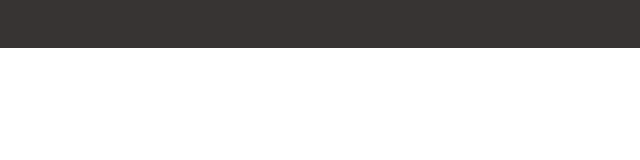
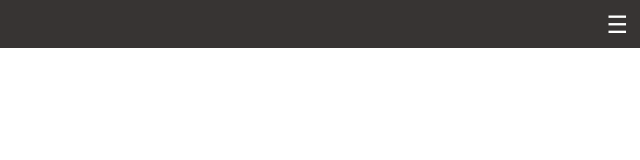
Before and after one commit to Lajmonka/lajmonka.github.io, a plain HTML site: page responsive-burgermenu/index.html in a window 1280 px wide. Shown: the full height of the page, 640-1280 px from the left. Drawn offline with nearby package versions, Linux system fonts and the light colour scheme.

Commit message:
Update index.html

```diff
--- a/responsive-burgermenu/index.html
+++ b/responsive-burgermenu/index.html
@@ -181,9 +181,10 @@
             content: "\E605";
         }
 
-        .icon-menu::before {
+        /* .icon-menu::before {
             content: "\f0c9";
         }
+	*/
 
 
         /* category list items */
@@ -277,7 +278,7 @@
 </head>
 <body>
     <header>
-        <button class="btn-menu"><i class="base-icon wrapp-icon-menu icon-menu"><spam class="sr-only">Pokaż kategorie</spam></i></button>
+        <button class="btn-menu"><i class="base-icon wrapp-icon-menu icon-menu">☰<span class="sr-only">Pokaż kategorie</span></i></button>
     </header>
     <noscript class="noscript">
     <nav>
```
